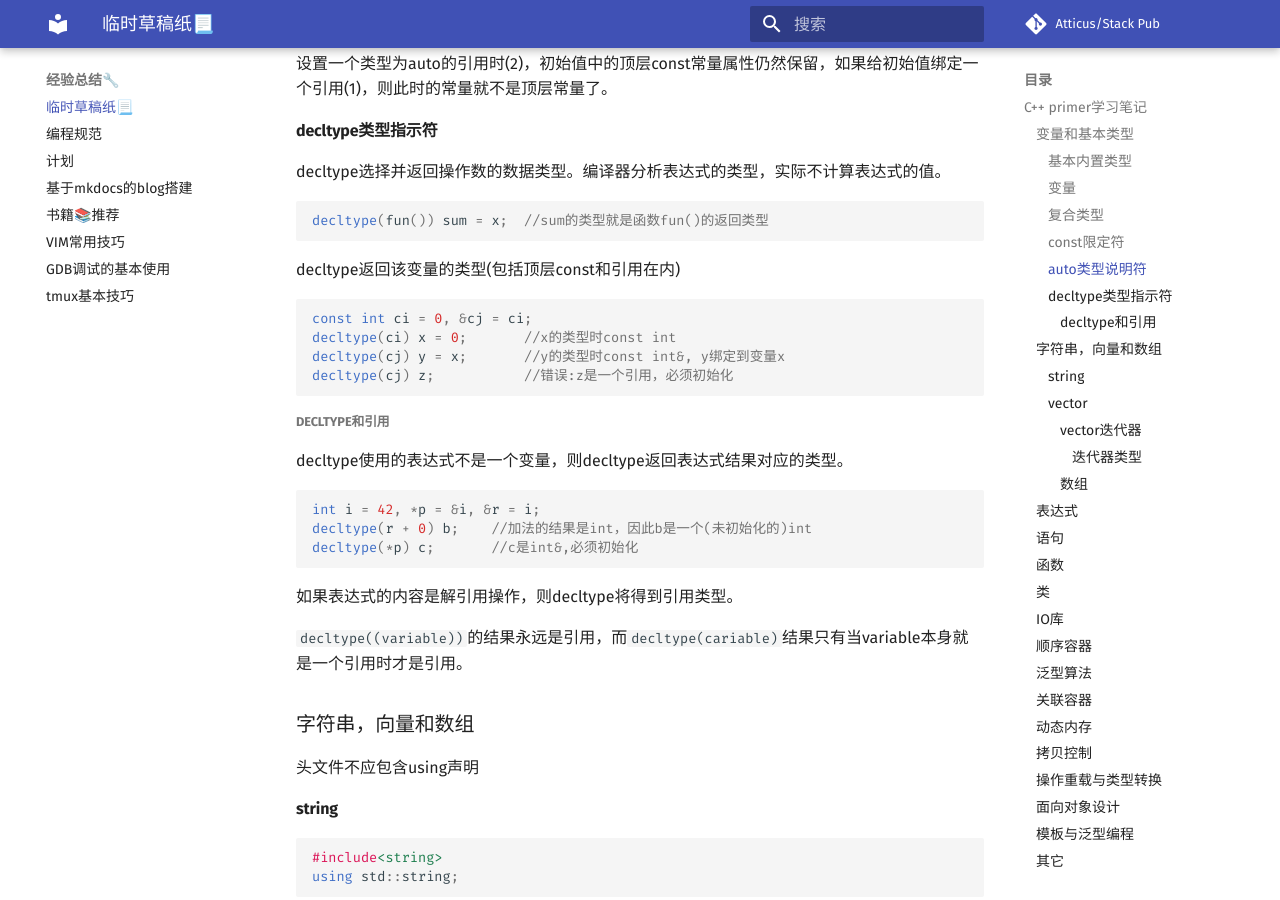
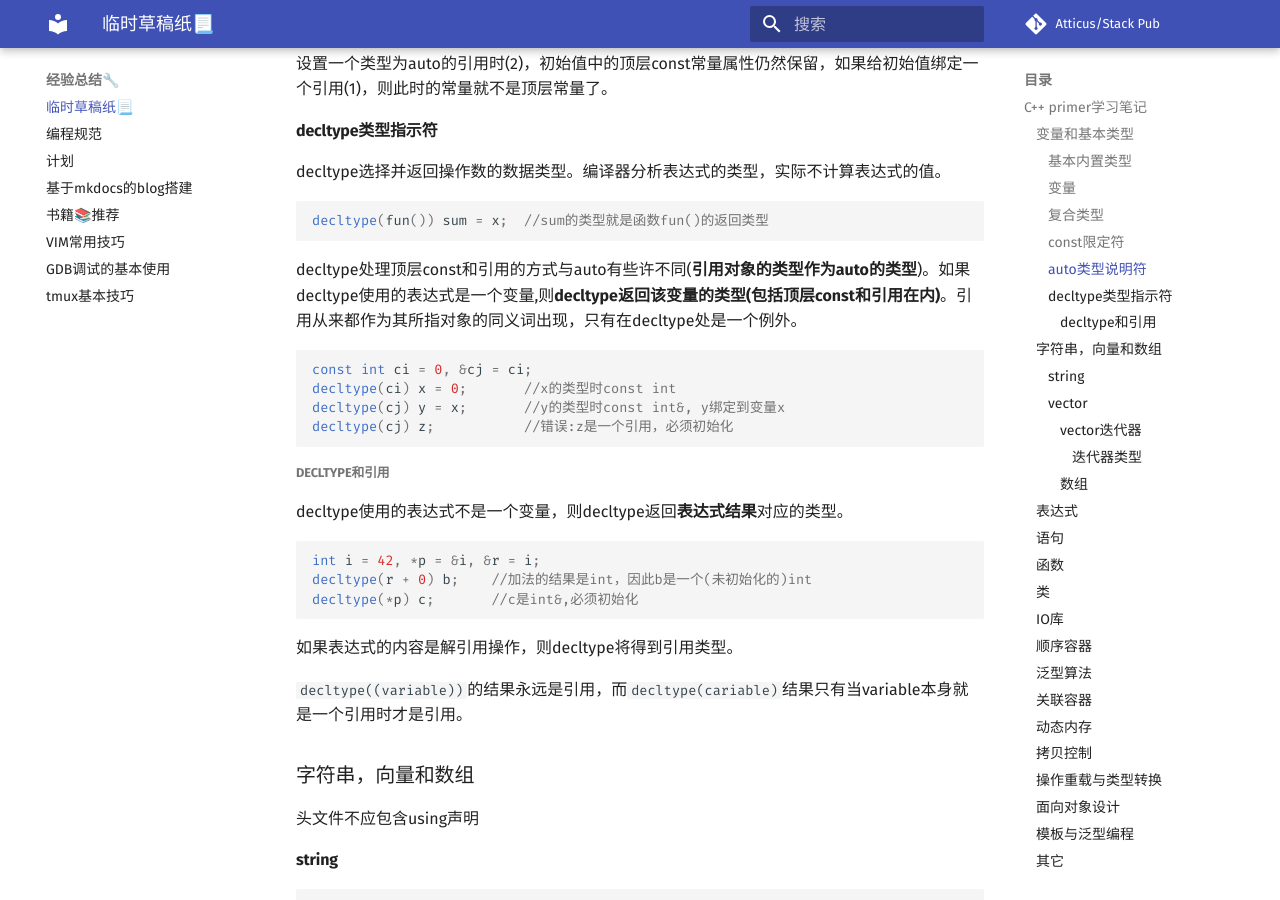
Before and after one commit to opfanswyx/StackPub, an MkDocs documentation site: the page built from docs/kit/paper.md, in a window 1280 px wide and 900 px high, scrolled down 4187 px. Built offline with MkDocs 1.6.1 and Material for MkDocs 9.7.7, drawn with Linux system fonts in a browser that asks for light colours; comment, search, counter and statistics services are not loaded.

Commit message:
cpp primer

````diff
--- a/docs/kit/paper.md
+++ b/docs/kit/paper.md
@@ -161,7 +161,7 @@ decltype选择并返回操作数的数据类型。编译器分析表达式的类
 ```c++
 decltype(fun()) sum = x;  //sum的类型就是函数fun()的返回类型
 ```
-decltype返回该变量的类型(包括顶层const和引用在内)
+decltype处理顶层const和引用的方式与auto有些许不同(**引用对象的类型作为auto的类型**)。如果decltype使用的表达式是一个变量,则**decltype返回该变量的类型(包括顶层const和引用在内)**。引用从来都作为其所指对象的同义词出现，只有在decltype处是一个例外。
 ```c++
 const int ci = 0, &cj = ci;
 decltype(ci) x = 0;       //x的类型时const int
@@ -169,7 +169,7 @@ decltype(cj) y = x;       //y的类型时const int&, y绑定到变量x
 decltype(cj) z;           //错误:z是一个引用，必须初始化
 ```
 ##### decltype和引用
-decltype使用的表达式不是一个变量，则decltype返回表达式结果对应的类型。
+decltype使用的表达式不是一个变量，则decltype返回**表达式结果**对应的类型。
 ```c++
 int i = 42, *p = &i, &r = i;
 decltype(r + 0) b;    //加法的结果是int，因此b是一个(未初始化的)int
````
